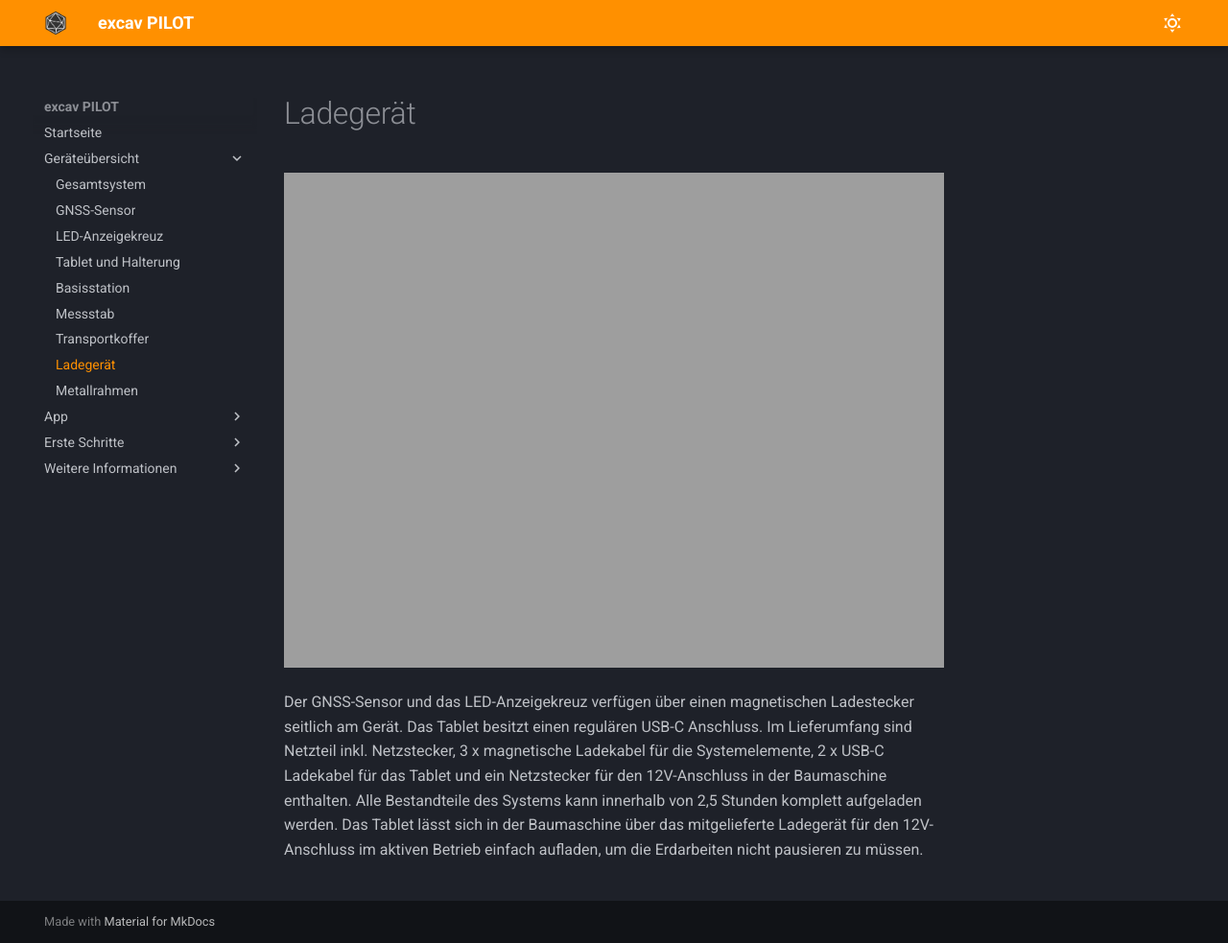
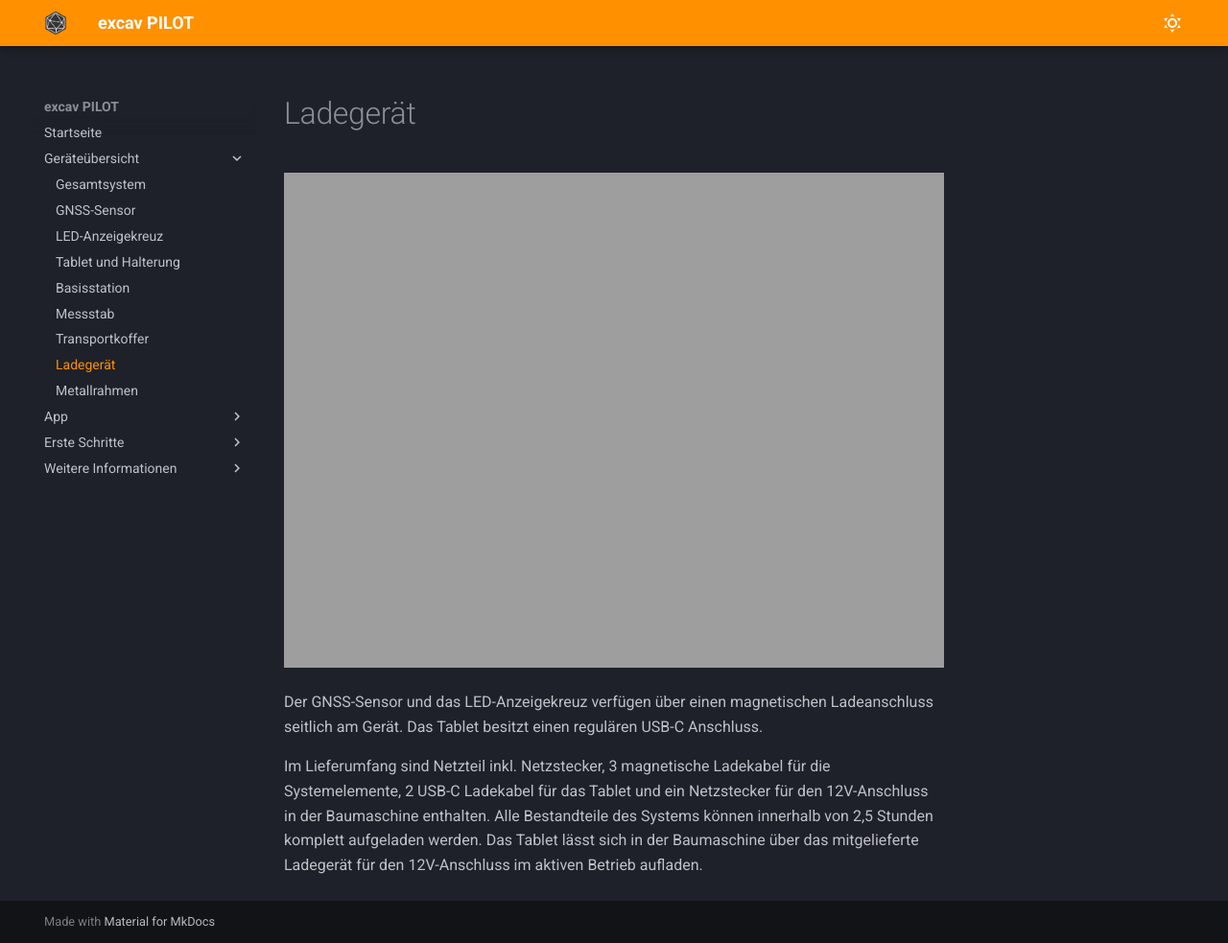
Before and after one commit to tobias-sizmann/mkdocs-excavpilot, an MkDocs documentation site: the page built from docs/Ladegerät/Ladegerät.md, in a window 1280 px wide and 983 px high. Shown: the whole window at 96% size. Built offline with MkDocs 1.6.1 and Material for MkDocs 9.7.7, drawn with Linux system fonts in a browser that asks for light colours.

Commit message:
Ladegerät + menu fixes

```diff
--- a/docs/Ladegerät/Ladegerät.md
+++ b/docs/Ladegerät/Ladegerät.md
@@ -10,4 +10,6 @@
   <img width="100%" src="/images_docs/Anleitung & FAQ Bild 8-Photoroom.png"/>
 </p>
 
-Der GNSS-Sensor und das LED-Anzeigekreuz verfügen über einen magnetischen Ladestecker seitlich am Gerät. Das Tablet besitzt einen regulären USB-C Anschluss. Im Lieferumfang sind Netzteil inkl. Netzstecker, 3 x magnetische Ladekabel für die Systemelemente, 2 x USB-C Ladekabel für das Tablet und ein Netzstecker für den 12V-Anschluss in der Baumaschine enthalten. Alle Bestandteile des Systems kann innerhalb von 2,5 Stunden komplett aufgeladen werden. Das Tablet lässt sich in der Baumaschine über das mitgelieferte Ladegerät für den 12V-Anschluss im aktiven Betrieb einfach aufladen, um die Erdarbeiten nicht pausieren zu müssen.
+Der GNSS-Sensor und das LED-Anzeigekreuz verfügen über einen magnetischen Ladeanschluss seitlich am Gerät. Das Tablet besitzt einen regulären USB-C Anschluss.
+
+Im Lieferumfang sind Netzteil inkl. Netzstecker, 3 magnetische Ladekabel für die Systemelemente, 2 USB-C Ladekabel für das Tablet und ein Netzstecker für den 12V-Anschluss in der Baumaschine enthalten. Alle Bestandteile des Systems können innerhalb von 2,5 Stunden komplett aufgeladen werden. Das Tablet lässt sich in der Baumaschine über das mitgelieferte Ladegerät für den 12V-Anschluss im aktiven Betrieb aufladen.
--- a/mkdocs.yml
+++ b/mkdocs.yml
@@ -37,16 +37,15 @@ nav:
       - Metallrahmen: Metallrahmen/Metallrahmen.md
 
   - App:
-      - Allgemein:
-          - Einführung: Einführung/Einführung.md
-          - Arbeitsansicht: Arbeitsansicht/Arbeitsansicht.md
+      - Einführung: Einführung/Einführung.md
+      - Arbeitsansicht: Arbeitsansicht/Arbeitsansicht.md
       - Startmenü:
           - Start: Start/Start.md
           - Geräte: Geräte/Geräte.md
           - NTRIP: NTRIP/NTRIP.md
           - Werkzeuge: Werkzeuge/Werkzeuge.md
           - Arbeitsplatz: Arbeitsplatz/Arbeitsplatz.md
-      - Arbeitsmenü:
+      - Designmenü:
           - Übersicht: Übersicht/Übersicht.md
           - Koordinatensystem: Koordinatensystem/Koordinatensystem.md
           - Punkte: Punkte/Punkte.md
```
